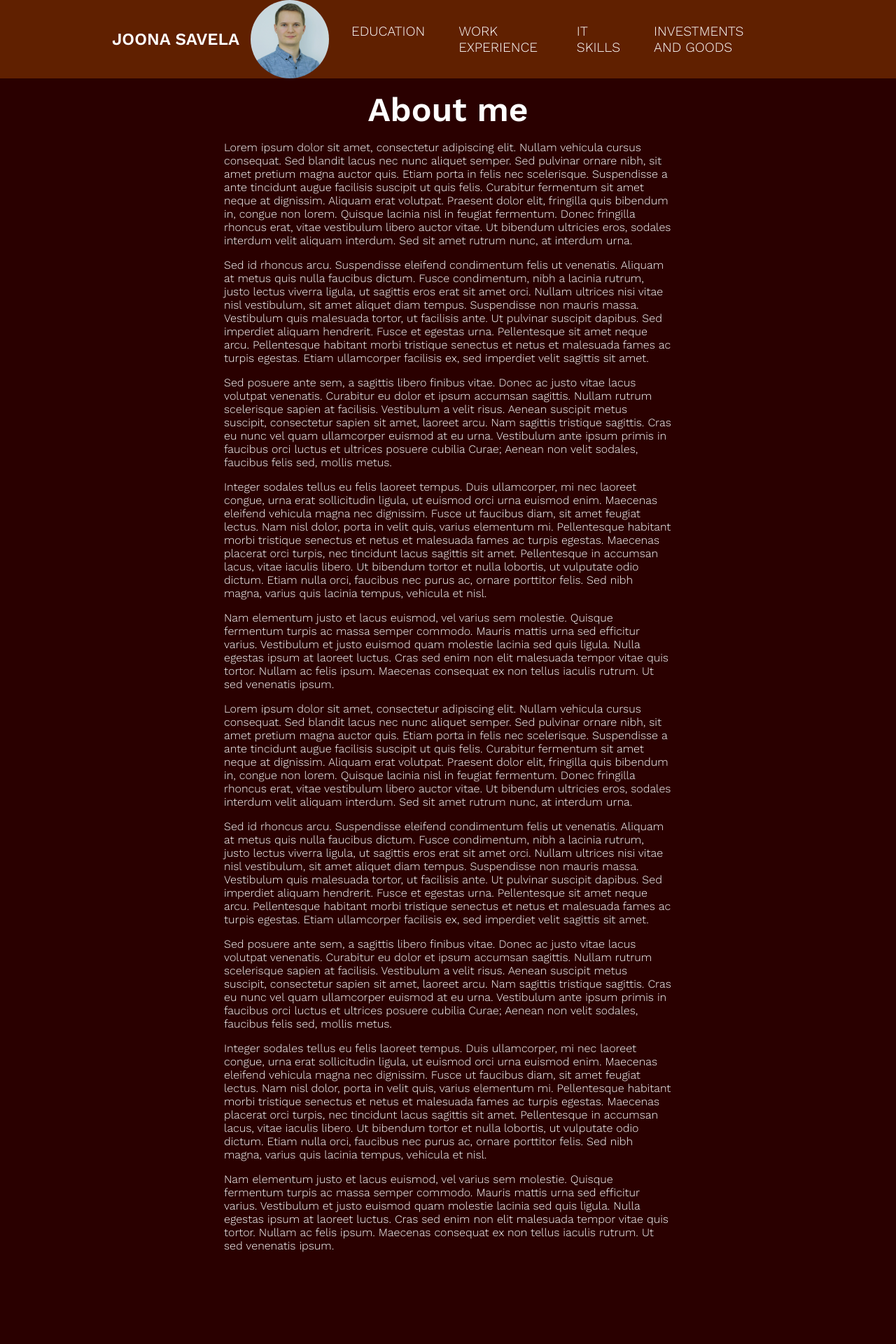
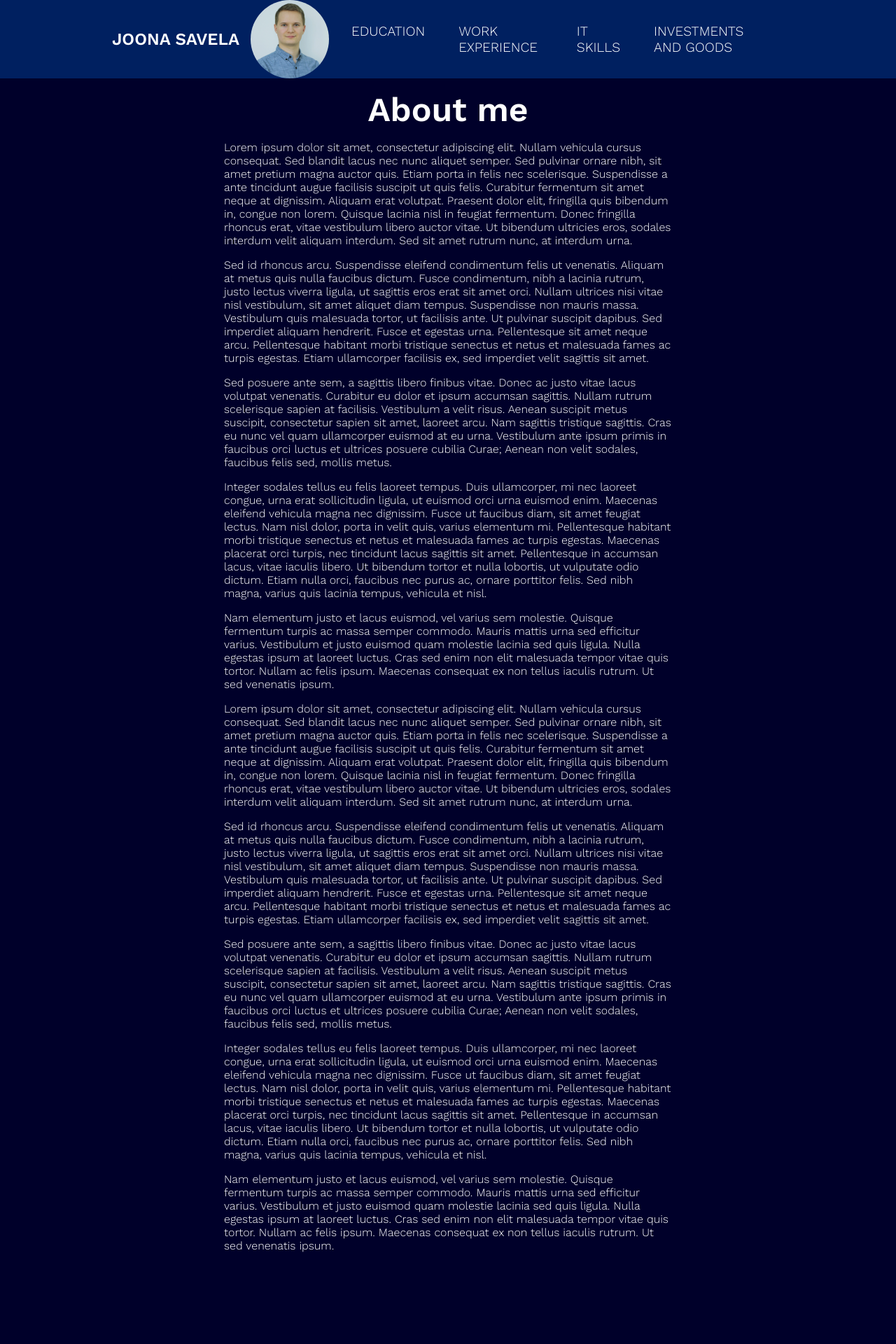
Before and after one commit to JoonaSavela/website, a Django app: page / in a window 1280 px wide. Shown: the top 1920 px of the page at 70% size. Run offline with Django 3.2, Linux system fonts and the light colour scheme; some libraries are stand-ins or nearby versions.

Commit message:
change background color

```diff
--- a/cv/static/cv/style.css
+++ b/cv/static/cv/style.css
@@ -1,7 +1,7 @@
 @import url('https://fonts.googleapis.com/css?family=Work+Sans:300,600');
 
 :root {
-  --background: #602000;
+  --nav-background: #002060;
   --img-height: 7rem;
 }
 
@@ -12,7 +12,7 @@
 body {
   display: flex;
   margin: 0;
-  background-color: #2a0000;
+  background-color: #00002a;
   font-family: 'Work Sans', sans-serif;
   color: white;
 }
@@ -20,7 +20,7 @@ body {
 /* navigation styles start here */
 
 header {
-  background: var(--background);
+  background: var(--nav-background);
   text-align: center;
   position: fixed;
   z-index: 999;
@@ -33,7 +33,7 @@ nav {
   text-align: right;
   top: 100%;
   left: 0;
-  background: var(--background);
+  background: var(--nav-background);
   width: 100%;
   transform: scale(1, 0);
   transform-origin: top;
```
Also changed, not shown: investing/static/investing/style.css (+7 -4 lines).
